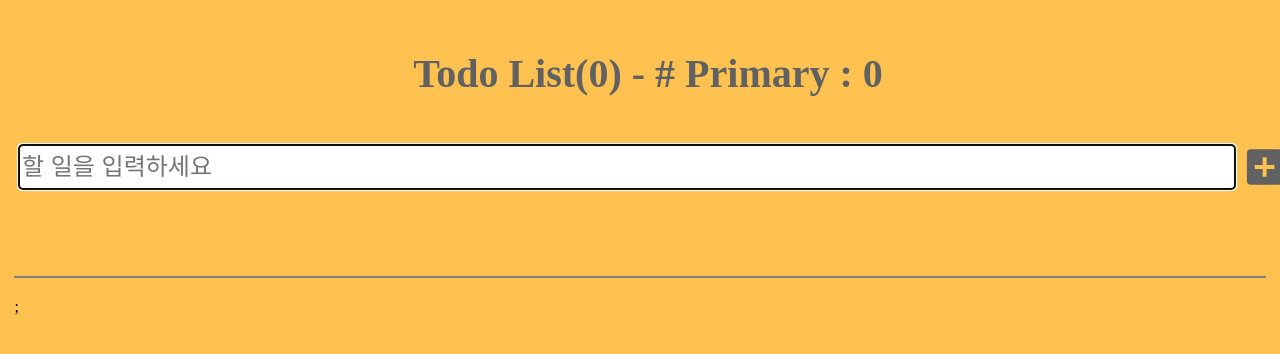
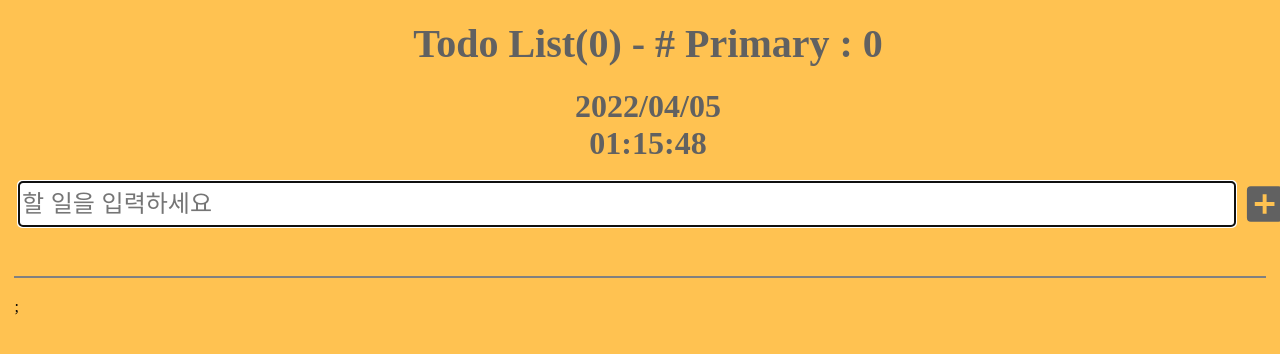
Before and after one commit to suwonboyys/react_todo, a React (Create React App) app: page / in a window 1280 px wide. Shown: the top 354 px of the page. Built offline with nearby package versions, Linux system fonts and the light colour scheme.

Commit message:
Add Clock

```diff
--- a/src/App.css
+++ b/src/App.css
@@ -19,7 +19,7 @@ header {
   background-color: rgb(255, 194, 81);
   text-align: center;
   padding-top: 20px;
-  padding-bottom: 50px;
+  margin-bottom: 50px;
 }
 
 section {
@@ -27,11 +27,16 @@ section {
 }
 
 .title {
-  margin: 30px auto;
-  padding-bottom: 20px;
+  margin: auto;
   font-size: var(--super-size);
   font-weight: bold;
   color: var(--color-darkgray);
+}
+
+.time {
+  font-weight: bold;
+  color: var(--color-darkgray);
+  white-space: pre-line;
 }
 
 .TodoInput {
@@ -69,6 +74,7 @@ section {
 
 .items {
   padding: 0.4rem;
+  margin-top: 1rem;
 }
 
 .TodoItem {
--- a/src/app.jsx
+++ b/src/app.jsx
@@ -1,8 +1,9 @@
-import React, { startTransition, useEffect, useState } from 'react';
-import Navbar from './components/Navbar';
-import TodoItem from './components/TodoItem';
-import TodoInput from './components/TodoInput';
-import './app.css';
+import React, { startTransition, useEffect, useState } from "react";
+import Navbar from "./components/Navbar";
+import Clock from "./components/Clock";
+import TodoItem from "./components/TodoItem";
+import TodoInput from "./components/TodoInput";
+import "./app.css";
 
 const App = () => {
   const [todos, setTodos] = useState([]);
@@ -17,8 +18,8 @@ const App = () => {
       return;
     }
 
-    localStorage.setItem('todos', JSON.stringify([...todos, todo]));
-    setTodos(JSON.parse(localStorage.getItem('todos')));
+    localStorage.setItem("todos", JSON.stringify([...todos, todo]));
+    setTodos(JSON.parse(localStorage.getItem("todos")));
   };
 
   const updateTodo = (todoId, newValue) => {
@@ -31,7 +32,7 @@ const App = () => {
     );
 
     setTodos(updatedArr);
-    localStorage.setItem('todos', JSON.stringify(updatedArr));
+    localStorage.setItem("todos", JSON.stringify(updatedArr));
   };
 
   const removeTodo = (id) => {
@@ -39,14 +40,14 @@ const App = () => {
 
     setTodos(removedArr);
 
-    localStorage.setItem('todos', JSON.stringify(removedArr));
+    localStorage.setItem("todos", JSON.stringify(removedArr));
 
     const removedTopList = [...todos].filter(
       (todo) => todo.id !== id && todo.isMarked === true
     );
 
     setTopTodos(removedTopList);
-    localStorage.setItem('stars', JSON.stringify(removedTopList));
+    localStorage.setItem("stars", JSON.stringify(removedTopList));
   };
 
   const completeTodo = (id) => {
@@ -58,7 +59,7 @@ const App = () => {
     });
 
     setTodos(updatedTodos);
-    localStorage.setItem('todos', JSON.stringify(updatedTodos));
+    localStorage.setItem("todos", JSON.stringify(updatedTodos));
   };
 
   const starTodo = (id) => {
@@ -70,28 +71,28 @@ const App = () => {
     });
 
     setTodos(markedTodos);
-    localStorage.setItem('todos', JSON.stringify(markedTodos));
+    localStorage.setItem("todos", JSON.stringify(markedTodos));
 
     const topTodos = [...todos].filter((todo) => todo.isMarked === true);
 
     setTopTodos(topTodos);
-    localStorage.setItem('stars', JSON.stringify(topTodos));
+    localStorage.setItem("stars", JSON.stringify(topTodos));
   };
 
   useEffect(() => {
-    if (localStorage.getItem('todos') === null)
-      localStorage.setItem('todos', JSON.stringify(todos));
+    if (localStorage.getItem("todos") === null)
+      localStorage.setItem("todos", JSON.stringify(todos));
 
-    const todoList = JSON.parse(localStorage.getItem('todos'));
+    const todoList = JSON.parse(localStorage.getItem("todos"));
 
     setTodos(todoList);
   }, []);
 
   useEffect(() => {
-    if (localStorage.getItem('stars') === null)
-      localStorage.setItem('stars', JSON.stringify(topTodos));
+    if (localStorage.getItem("stars") === null)
+      localStorage.setItem("stars", JSON.stringify(topTodos));
 
-    const topList = JSON.parse(localStorage.getItem('stars'));
+    const topList = JSON.parse(localStorage.getItem("stars"));
 
     setTopTodos(topList);
   }, []);
@@ -100,6 +101,7 @@ const App = () => {
     <>
       <header>
         <Navbar totalCount={totalCount} starCount={starCount} />
+        <Clock />
         <TodoInput onSubmit={addTodo} />
       </header>
       <section>
--- /dev/null
+++ b/src/components/Clock.jsx
@@ -0,0 +1,30 @@
+import React, { useState } from "react";
+
+const Clock = () => {
+  const [time, setTime] = useState([]);
+
+  const currentTime = () => {
+    const date = new Date();
+    const years = String(date.getFullYear());
+    const months = String(date.getMonth()).padStart(2, "0");
+    const days = String(date.getDay()).padStart(2, "0");
+    const hours = String(date.getHours()).padStart(2, "0");
+    const minutes = String(date.getMinutes()).padStart(2, "0");
+    const seconds = String(date.getSeconds()).padStart(2, "0");
+    setTime(`${years}/${months}/${days}\n${hours}:${minutes}:${seconds}`);
+  };
+
+  const startTime = () => {
+    setInterval(currentTime, 1000);
+  };
+
+  startTime();
+
+  return (
+    <>
+      <h1 className="time">{time}</h1>
+    </>
+  );
+};
+
+export default Clock;
--- a/src/components/Navbar.jsx
+++ b/src/components/Navbar.jsx
@@ -1,4 +1,4 @@
-import React from 'react';
+import React from "react";
 
 const NavBar = (props) => (
   <nav>
```
Also changed, not shown: src/components/TodoItem.jsx (+12 -12 lines).
